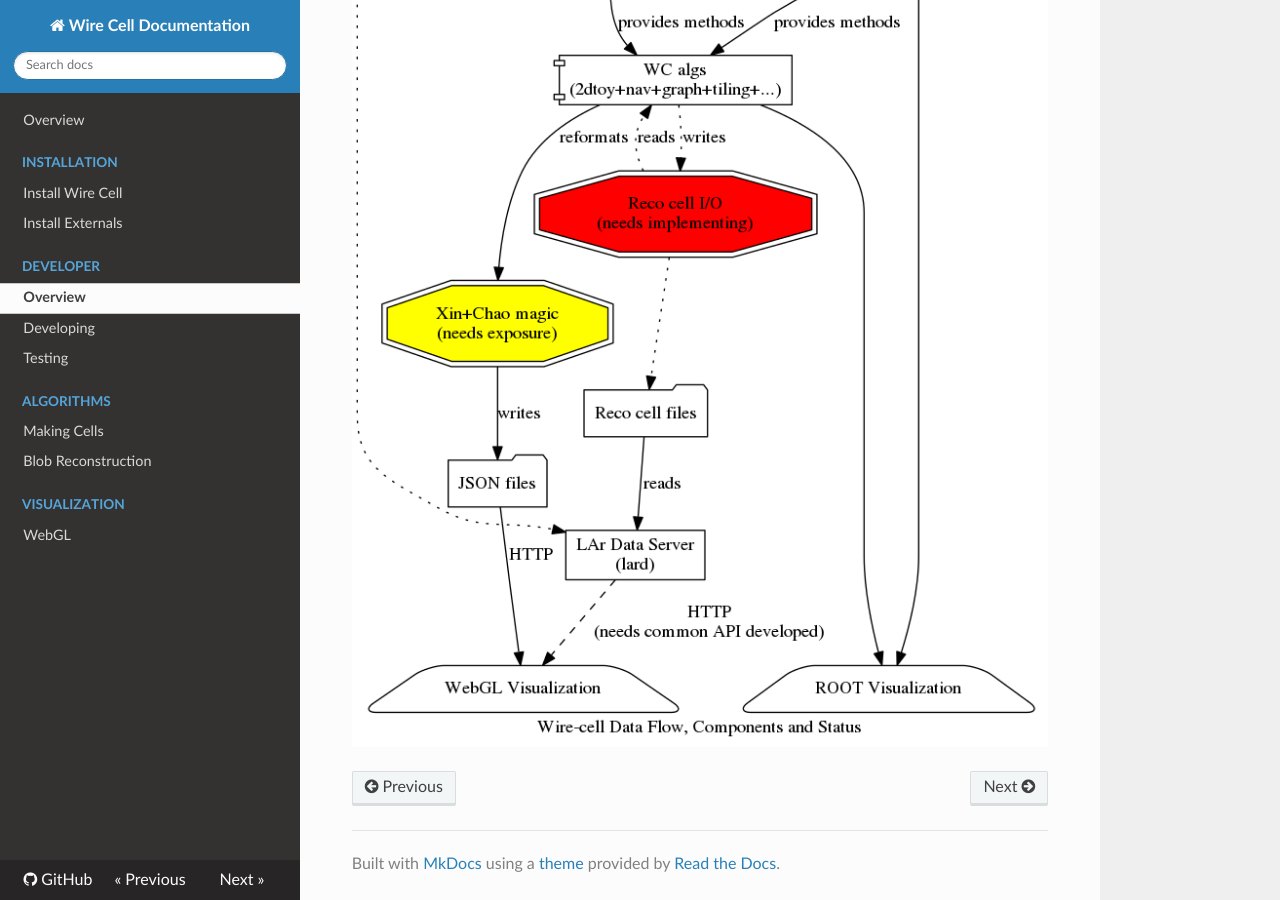
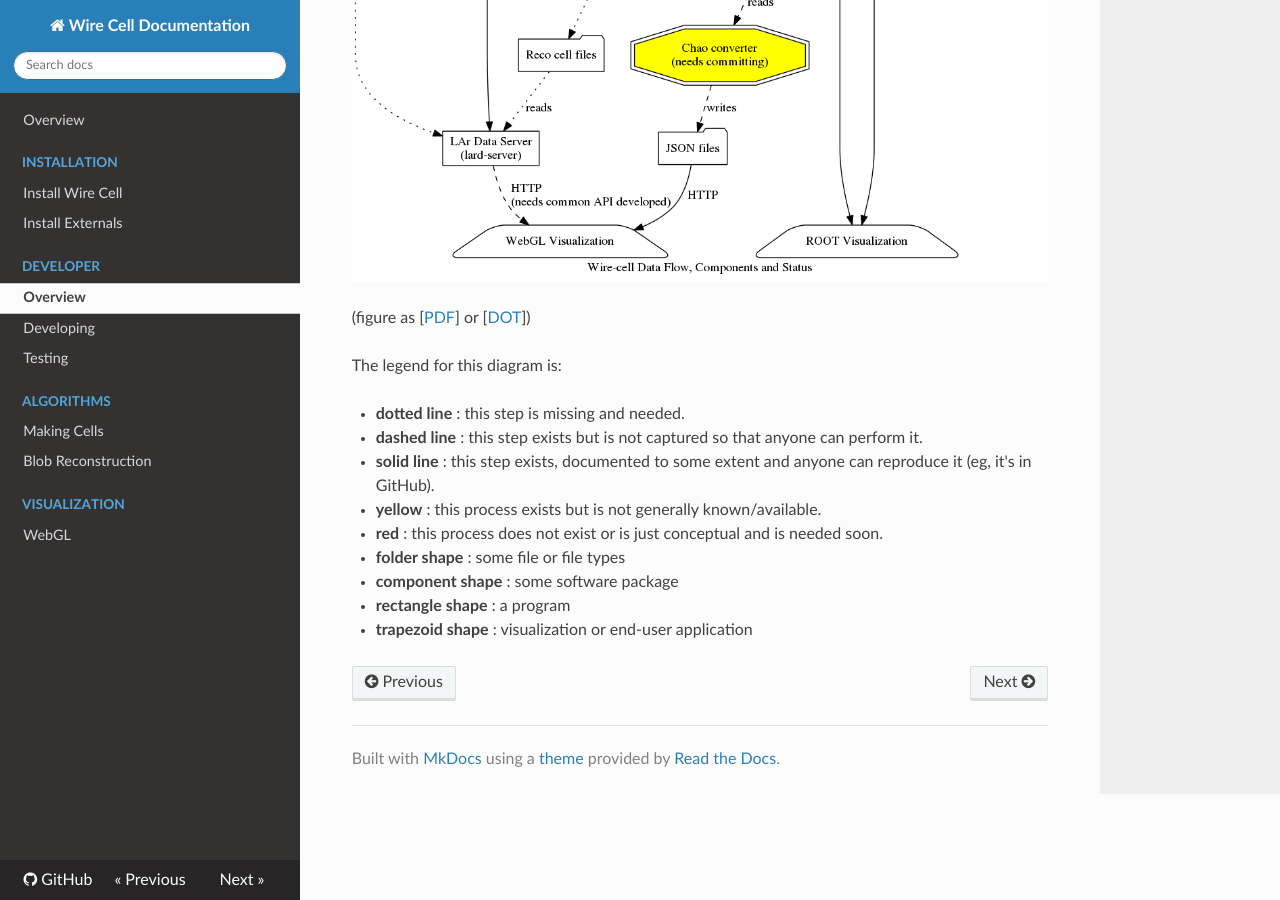
Before and after one commit to WireCell/wire-cell-docs, an MkDocs documentation site: the page built from docs/dev/overview.md, in a window 1280 px wide and 900 px high, scrolled down 841 px. Built offline with MkDocs 1.6.1, drawn with Linux system fonts in a browser that asks for light colours; nearby versions of some CDN libraries; old or Windows-style settings are respelled for this version of MkDocs; some of the changed text lies outside the part shown.

Commit message:
Add source to 'ecosystem' diagram and simple build system for generated files.

```diff
--- a/docs/dev/overview.md
+++ b/docs/dev/overview.md
@@ -1 +1,35 @@
+An overview of the system with indications of current status and near
+term plans is given as a diagram below.
+
 ![ecosystem](../img/ecosystem-data.png)
+
+(figure as [[PDF](../img/ecosystem-data.pdf)] or [[DOT](../img/ecosystem-data.dot)])
+
+The legend for this diagram is:
+
+- **dotted line**
+:   this step is missing and needed.
+
+- **dashed line**
+:   this step exists but is not captured so that anyone can perform it.
+
+- **solid line**
+:   this step exists, documented to some extent and anyone can reproduce it (eg, it's in GitHub).
+
+- **yellow**
+:   this process exists but is not generally known/available.
+
+- **red**
+:   this process does not exist or is just conceptual and is needed soon.
+
+- **folder shape**
+:   some file or file types
+
+- **component shape**
+:   some software package
+
+- **rectangle shape**
+:   a program
+
+- **trapezoid shape**
+:   visualization or end-user application
```
Also changed, not shown: README.md (+7 -0 lines), docs/img/ecosystem-data.png, 4 other files.
